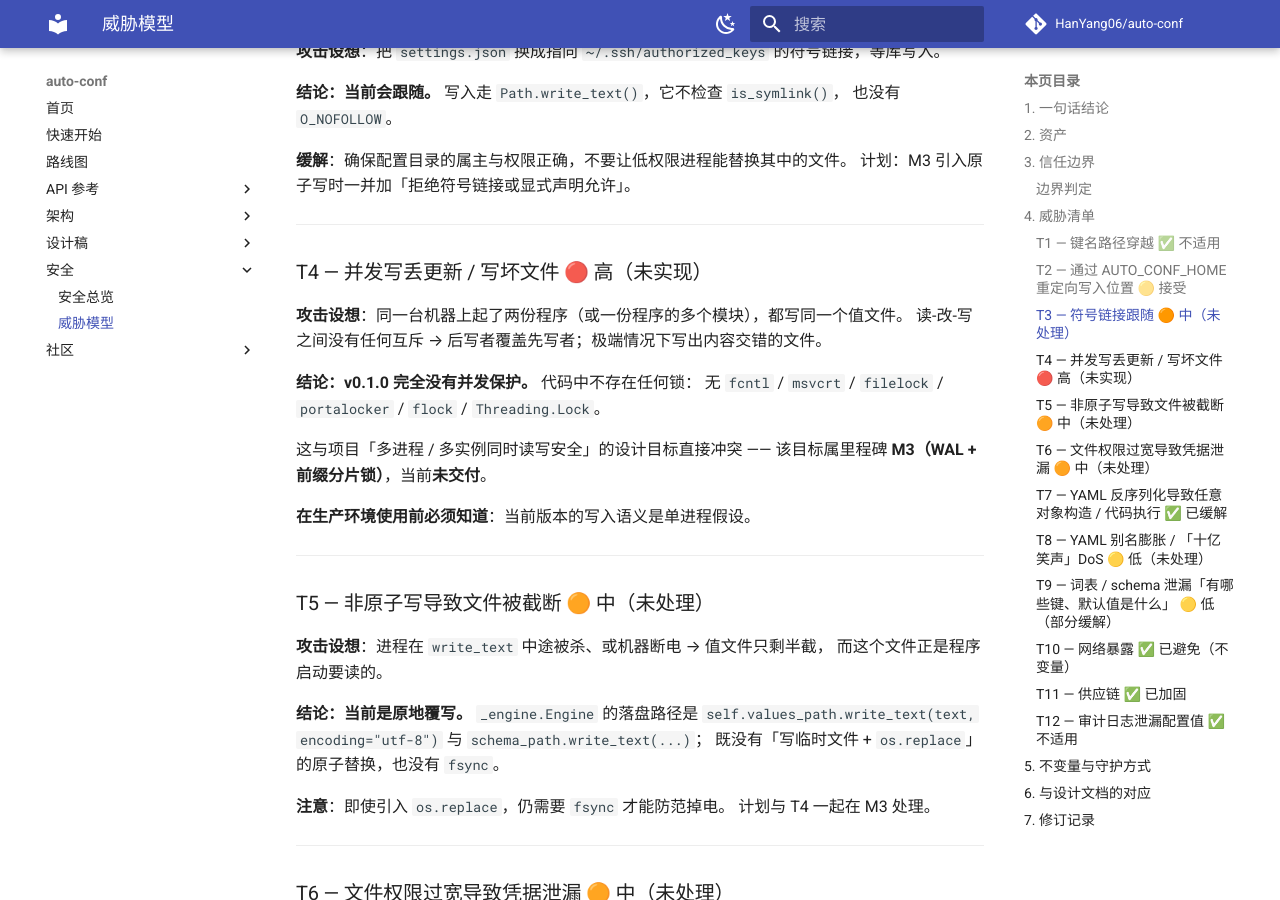
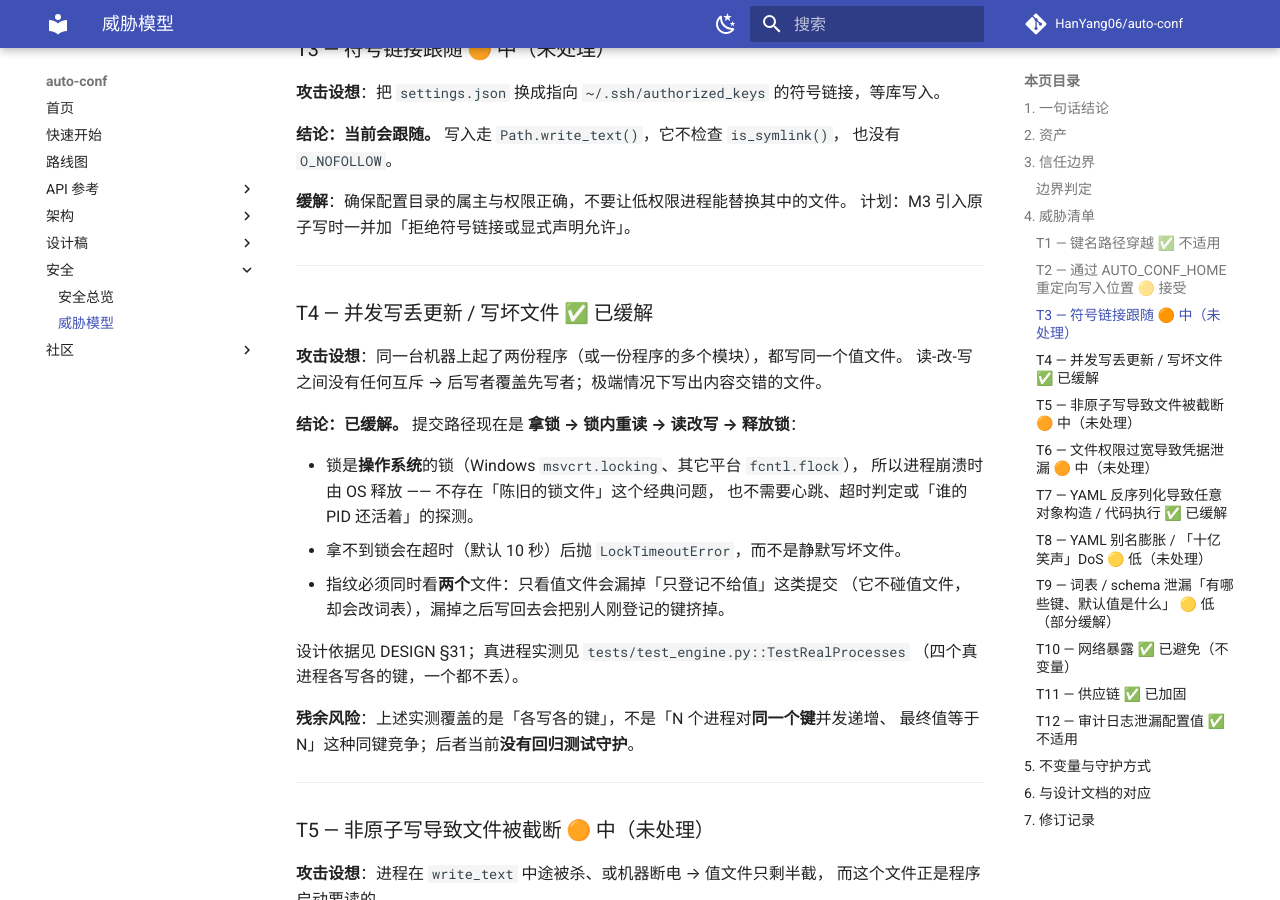
Before and after one commit to HanYang06/OnConf, an MkDocs documentation site: the page built from docs/security/threat-model.md, in a window 1280 px wide and 900 px high, scrolled down 2744 px. Built offline with MkDocs 1.6.1 and Material for MkDocs 9.7.7, drawn with Linux system fonts in a browser that asks for light colours; comment, search, counter and statistics services are not loaded; some of the changed text lies outside the part shown.

Commit message:
docs: 跨进程锁交付后精确翻案（T4 已缓解；T5/T6 仍未关闭）
依据 bbab1a8 的真实代码逐项复核（不是照提交信息写），翻案只到有证据的地方。

已交付 → 由「未实现」移入「已实现」：
- 跨进程排他锁：操作系统级（Windows msvcrt.locking / 其它 fcntl.flock），
  进程崩溃由 OS 释放，不存在陈旧锁文件；超时抛 LockTimeoutError
- 锁内按需重读：指纹（mtime + 大小）同时看值文件与词表，避免把别人刚登记的键挤掉
- 可选攒批窗口：flush_window（默认 0，当场落盘）

仍未关闭 → 保留在「已知限制」：
- 原子写：DESIGN §31.2 把「原子替换」列为提交的一部分，但全 src/ 搜不到
  os.replace / os.rename / mkstemp / TemporaryFile / fsync，落盘仍是 write_text
- 文件权限：仍无 chmod / 0600
- WAL 与前缀分片锁：WAL 地位待定（§19.5 原计划「先 WAL」，§31 实际落地的是 OS 锁）

涉及 7 个文件：两份 README、SECURITY.md、docs/index.md、docs/roadmap.md、
docs/security/threat-model.md（T4 改为「已缓解」，并记录「同键竞争无回归测试」的残余风险）、
docs/architecture/index.md。

验收：markdownlint 0 issues、mkdocs build --strict 通过、ruff / mypy / pytest 全绿。

```diff
--- a/docs/security/threat-model.md
+++ b/docs/security/threat-model.md
@@ -13,9 +13,11 @@
 `auto-conf` 的威胁面**不是网络，而是本地文件系统与并发**。
 
 它默认不开 socket、不 spawn 子进程、不对配置内容做 `eval` / `exec` / `pickle`，
-反序列化只走 `yaml.safe_load`。**真正的风险集中在三处**：
-没有文件锁、写入不是原子的、不设置文件权限。这三处在 v0.1.0 **都还没有实现**，
-因此当前版本**不适合多进程并发写，也不适合存放需要严格保密的密钥**。
+反序列化只走 `yaml.safe_load`。
+
+**并发丢更新这一项已经关闭**（跨进程 OS 锁 + 锁内按需重读，见 T4）。
+仍然敞着的是**持久性**与**机密性**两处：写入不是原子的（T5）、不设置文件权限（T6）。
+因此当前版本**可以多进程并发写，但仍不适合存放需要严格保密的密钥**。
 
 ---
 
@@ -109,18 +111,26 @@
 
 ---
 
-### T4 — 并发写丢更新 / 写坏文件 🔴 高（未实现）
+### T4 — 并发写丢更新 / 写坏文件 ✅ 已缓解
 
 **攻击设想**：同一台机器上起了两份程序（或一份程序的多个模块），都写同一个值文件。
 读-改-写之间没有任何互斥 → 后写者覆盖先写者；极端情况下写出内容交错的文件。
 
-**结论：v0.1.0 完全没有并发保护。** 代码中不存在任何锁：
-无 `fcntl` / `msvcrt` / `filelock` / `portalocker` / `flock` / `Threading.Lock`。
+**结论：已缓解。** 提交路径现在是
+**拿锁 → 锁内重读 → 读改写 → 释放锁**：
 
-这与项目「多进程 / 多实例同时读写安全」的设计目标直接冲突 ——
-该目标属里程碑 **M3（WAL + 前缀分片锁）**，当前**未交付**。
+- 锁是**操作系统**的锁（Windows `msvcrt.locking`、其它平台 `fcntl.flock`），
+  所以进程崩溃时由 OS 释放 —— 不存在「陈旧的锁文件」这个经典问题，
+  也不需要心跳、超时判定或「谁的 PID 还活着」的探测。
+- 拿不到锁会在超时（默认 10 秒）后抛 `LockTimeoutError`，而不是静默写坏文件。
+- 指纹必须同时看**两个**文件：只看值文件会漏掉「只登记不给值」这类提交
+  （它不碰值文件，却会改词表），漏掉之后写回去会把别人刚登记的键挤掉。
 
-**在生产环境使用前必须知道**：当前版本的写入语义是单进程假设。
+设计依据见 DESIGN §31；真进程实测见 `tests/test_engine.py::TestRealProcesses`
+（四个真进程各写各的键，一个都不丢）。
+
+**残余风险**：上述实测覆盖的是「各写各的键」，不是「N 个进程对**同一个键**并发递增、
+最终值等于 N」这种同键竞争；后者当前**没有回归测试守护**。
 
 ---
 
@@ -239,7 +249,7 @@
 | 本文条目 | DESIGN.md |
 |---|---|
 | T1 键名寻址 | §3.1 统一寻址、§28 键永远扁平 |
-| T4 并发 | §5 并发·事务·攒批、§19 多进程模型、§29.3 提交点 |
+| T4 并发 | §31 OS 锁 + 锁内按需重读、§30 攒批窗口默认值、§19 多进程模型 |
 | T5 原子写 | §18 写入对账（对账正确，但未约束落盘原子性） |
 | T6 权限 | §20 日志与审计（审计文件权限属 M4） |
 | T7 YAML 安全 | §27 YAML 的词表 |
@@ -253,3 +263,4 @@
 | 日期 | 版本 | 变更 |
 |---|---|---|
 | 2026-10-04 | v0.1.0 | 首版。基于工作区实现逐条取证；T4/T5/T6 三项高风险缺口明确记录为未实现。 |
+| 2026-10-04 | v0.1.0 | 复核提交 `bbab1a8`（跨进程锁 + 锁内按需重读）：T4 由「🔴 高／未实现」改为「✅ 已缓解」，并写明残余风险（同键竞争无回归测试）；T5/T6 不变。 |
```
Also changed, not shown: README.md (+17 -10 lines), README.zh-CN.md (+14 -10 lines), SECURITY.md (+7 -3 lines), docs/architecture/index.md (+7 -4 lines), docs/index.md (+9 -5 lines), docs/roadmap.md (+8 -8 lines).
